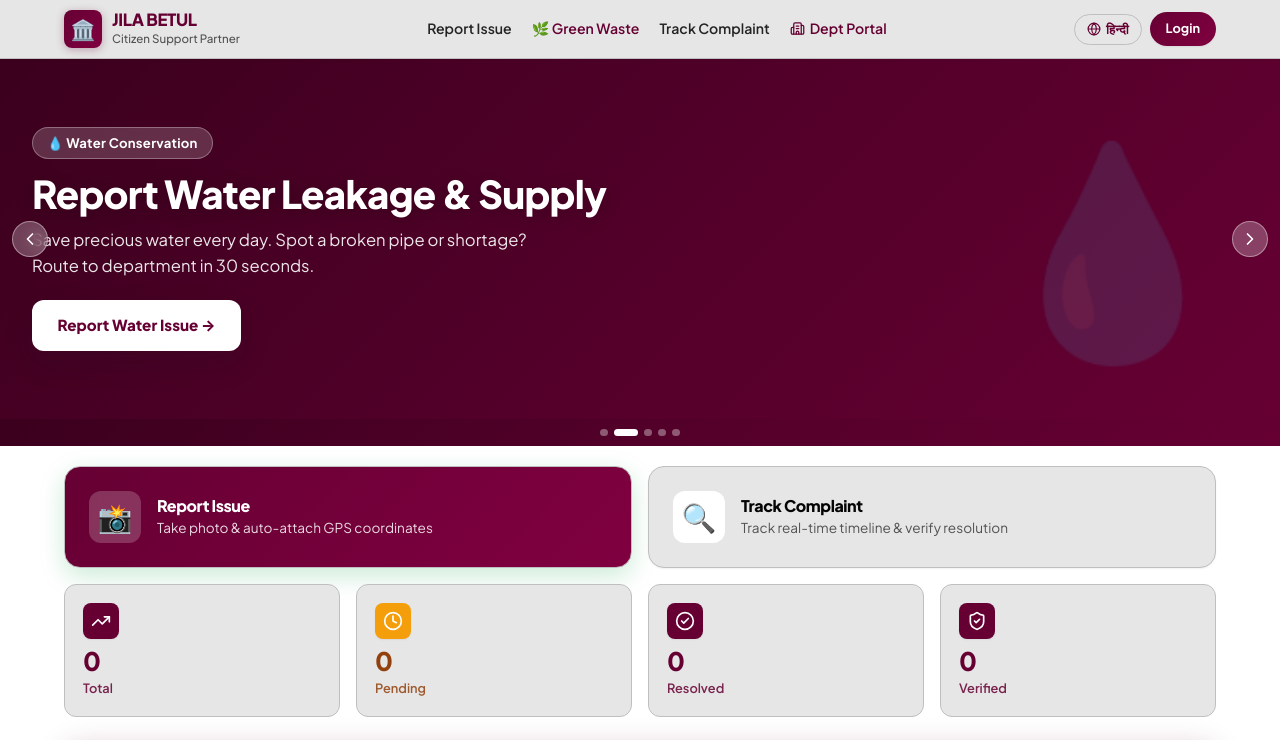
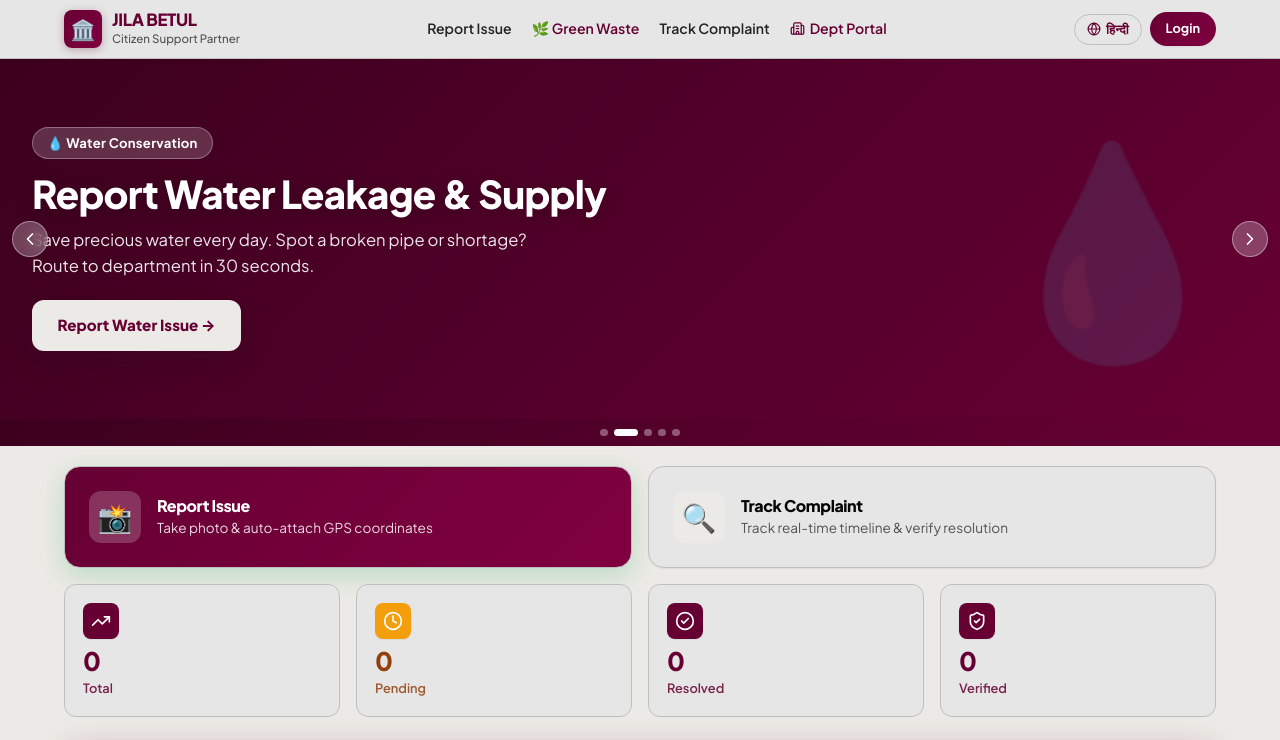
Before and after one commit to printingtaskweb-dot/betul-311, a React (Vite) app: page / in a window 1280 px wide. Shown: the top 740 px of the page. Built offline with nearby package versions, Linux system fonts and the light colour scheme; no server answers; the database is empty.

Commit message:
Update index.css

```diff
--- a/src/index.css
+++ b/src/index.css
@@ -18,7 +18,7 @@
      2. --theme-primary: Primary Brand, Headers, Highlights & Action Buttons (#660033)
      3. --theme-component: Cards, Boxes, Panels & Component Backgrounds (#d9d9d9)
      ========================================================================= */
-  --theme-bg: #ffffff;
+  --theme-bg: #eceae6;
   --theme-primary: #660033;
   --theme-component: #e6e6e6;
   --theme-component-border: #bfbfbf;
```
